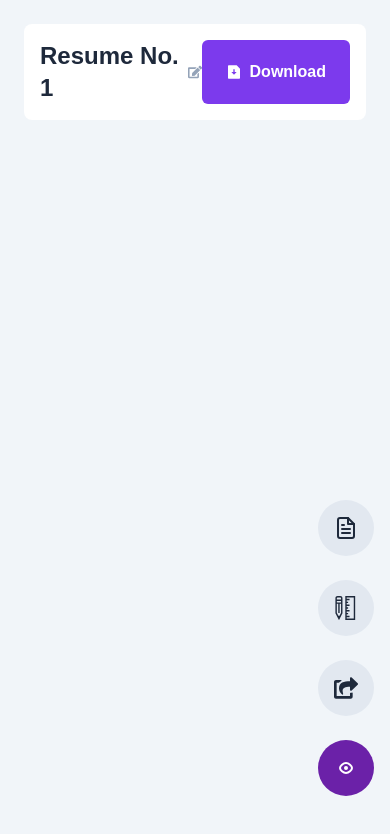
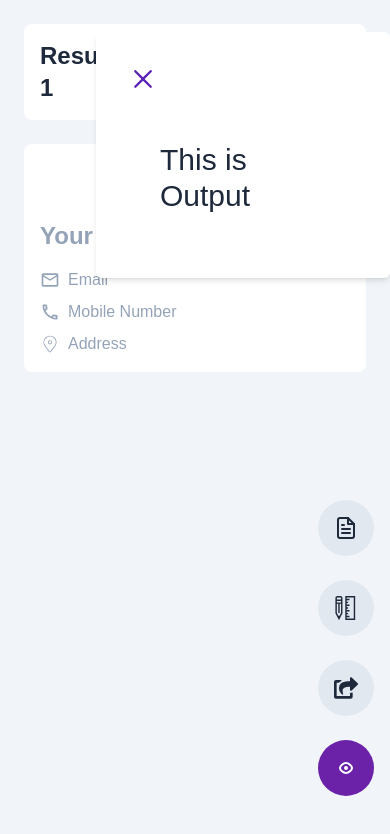
Before and after one commit to gaznafis007/resumake, a Next.js app: page /resumes/create in a window 390 px wide. Both pictures are taken after a click on the element 346 px from the left and 768 px from the top of the page. Shown: the top 834 px of the page. Built offline with nearby package versions, Linux system fonts and the light colour scheme.

Commit message:
Resume Personal Info section and Resume Output layout with responsive functionality implemented

```diff
--- a/src/app/resumes/create/page.jsx
+++ b/src/app/resumes/create/page.jsx
@@ -1,19 +1,41 @@
 "use client";
-import ResumeTitle from '@/components/ResumeTitle/ResumeTitle';
-import SideNav from '@/components/SideNav/SideNav';
-import React, { useState } from 'react';
+import Modal from "@/components/Modal/Modal";
+import ResumeOutput from "@/components/ResumeOutput/ResumeOutput";
+import ResumePersonalInfo from "@/components/ResumePersonalInfo/ResumePersonalInfo";
+import ResumeTitle from "@/components/ResumeTitle/ResumeTitle";
+import SideNav from "@/components/SideNav/SideNav";
+import ResumeInfoProvider from "@/contexts/ResumeInfoProvider";
+
+import React, { useState } from "react";
 
 const Create = () => {
-    const [activeSection, setActiveSection] = useState('')
-    return (
-        <section className='p-6 flex flex-col md:flex-row gap-6'>
-            {/* sideNav */}
-            <SideNav activeSection={activeSection} setActiveSection={setActiveSection}/>
-            <div className="flex flex-col w-full md:w-4/12">
-            <ResumeTitle/>
+  const [activeSection, setActiveSection] = useState("");
+  return (
+    <ResumeInfoProvider>
+      <section className="p-6 flex flex-col md:flex-row gap-6">
+        {/* sideNav */}
+        <SideNav
+          activeSection={activeSection}
+          setActiveSection={setActiveSection}
+        />
+        <div className="flex flex-col w-full md:w-4/12">
+          <ResumeTitle />
+          {/* Resume form */}
+          <ResumePersonalInfo />
+        </div>
+        <ResumeOutput />
+      </section>
+      {activeSection === "view" && (
+        <Modal setOpen={setActiveSection} index={'z-10'} position={'left-24 top-8'}>
+          <section className={`w-full h-full`}>
+            <div className='bg-white rounded-lg p-8'>
+            <h2 className={`text-3xl text-slate-800`}>This is Output</h2>
             </div>
         </section>
-    );
+        </Modal>
+      )}
+    </ResumeInfoProvider>
+  );
 };
 
 export default Create;
--- /dev/null
+++ b/src/components/Button/Button.jsx
@@ -0,0 +1,11 @@
+import React from 'react';
+
+const Button = ({handler, params, children, type, style}) => {
+    return (
+        <button type={type} onClick={ params ? () => handler(params) : handler} className={style}>
+            {children}
+        </button>
+    );
+};
+
+export default Button;
--- a/src/components/Modal/Modal.jsx
+++ b/src/components/Modal/Modal.jsx
@@ -1,11 +1,11 @@
 import React from 'react';
 import { RxCross2 } from 'react-icons/rx';
 
-const Modal = ({open, setOpen, children, position}) => {
+const Modal = ({open, setOpen, children, position, index}) => {
     return (
-        <div className={`rounded-md bg-white fixed ${position} p-8 shadow-md`}>
+        <div className={`rounded-md bg-white fixed ${position} p-8 shadow-md ${index}`}>
             <div className='mr-auto'>
-            <RxCross2 onClick={() =>setOpen(false)} className="text-3xl mb-4 text-violet-800"/>
+            <RxCross2 onClick={() =>setOpen(false)} className="text-3xl mb-4 text-violet-800 cursor-pointer"/>
             </div>
             {children}
         </div>
--- /dev/null
+++ b/src/components/ResumeOutput/ResumeOutput.jsx
@@ -0,0 +1,13 @@
+import React from 'react';
+
+const ResumeOutput = () => {
+    return (
+        <section className={`hidden md:block md:w-1/2 rounded-md shadow-xl`}>
+            <div className='bg-white rounded-lg h-full p-8'>
+            <h2 className={`text-3xl text-slate-800`}>This is Output</h2>
+            </div>
+        </section>
+    );
+};
+
+export default ResumeOutput;
--- /dev/null
+++ b/src/components/ResumePersonalInfo/ResumePersonalInfo.jsx
@@ -0,0 +1,47 @@
+import { useContext } from "react";
+import Button from "../Button/Button";
+import ResumePersonalInfoPlaceholder from "../ResumePersonalInfoPlaceholder/ResumePersonalInfoPlaceholder";
+import { ResumeInfoContext } from "@/contexts/ResumeInfoProvider";
+import { FaEdit } from "react-icons/fa";
+import { RxCross2 } from "react-icons/rx";
+import ResumePersonalInfoForm from "../ResumePersonalInfoForm/ResumePersonalInfoForm";
+
+const ResumePersonalInfo = () => {
+  const {editSection, setEditSection} = useContext(ResumeInfoContext);
+  const handleRemoveEditSection = () =>{
+    setEditSection('')
+  }
+  return (
+    <>
+      <div className="w-full bg-white p-4 rounded-lg mt-6 md:mt-10">
+        <div className="flex justify-end items-end">
+          {editSection === "personalInfo" ? (
+            <Button
+              handler={handleRemoveEditSection}
+              style={
+                "text-white text-xl rounded-full p-3 bg-sky-500 hover:bg-emerald-500 mb-4"
+              }
+            >
+              <RxCross2 />
+            </Button>
+          ) : (
+            <Button
+              handler={setEditSection}
+              params={"personalInfo"}
+              style={
+                "text-white text-xl rounded-full p-3 bg-sky-500 hover:bg-emerald-500 mb-4"
+              }
+            >
+              <FaEdit />
+            </Button>
+          )}
+        </div>
+        {
+          editSection ? <ResumePersonalInfoForm/> : <ResumePersonalInfoPlaceholder/>
+        }
+      </div>
+    </>
+  );
+};
+
+export default ResumePersonalInfo;
--- /dev/null
+++ b/src/components/ResumePersonalInfoForm/ResumePersonalInfoForm.jsx
@@ -0,0 +1,11 @@
+import React from 'react';
+
+const ResumePersonalInfoForm = () => {
+    return (
+        <>
+            <h2 className="text-2xl text-purple-800 font-bold">Enter Your Personal Infos</h2>
+        </>
+    );
+};
+
+export default ResumePersonalInfoForm;
--- /dev/null
+++ b/src/components/ResumePersonalInfoPlaceholder/ResumePersonalInfoPlaceholder.jsx
@@ -0,0 +1,31 @@
+
+import { MdOutlineMail, MdOutlinePhone } from "react-icons/md";
+import { CiLocationOn } from "react-icons/ci";
+
+
+
+const ResumePersonalInfoPlaceholder = () => {
+    return (
+        <>
+        <h1 className="text-2xl font-semibold text-slate-400">
+          Your Full Name
+        </h1>
+        <div className="flex flex-col space-y-2 mt-4 md:mt-6">
+          <div className="flex flex-row items-center space-x-2 text-slate-400 font-thin">
+            <MdOutlineMail className="text-xl" />
+            <p>Email</p>
+          </div>
+          <div className="flex flex-row items-center space-x-2 text-slate-400 font-thin">
+            <MdOutlinePhone className="text-xl" />
+            <p>Mobile Number</p>
+          </div>
+          <div className="flex flex-row items-center space-x-2 text-slate-400 font-thin">
+            <CiLocationOn className="text-xl" />
+            <p>Address</p>
+          </div>
+        </div>
+        </>
+    );
+};
+
+export default ResumePersonalInfoPlaceholder;
--- a/src/components/ResumeTitle/ResumeTitle.jsx
+++ b/src/components/ResumeTitle/ResumeTitle.jsx
@@ -15,7 +15,7 @@ const ResumeTitle = () => {
         setEdit(false);
     }
     return (
-        <div className='w-full bg-white p-4 rounded-lg flex flex-row justify-between'>
+        <section className='w-full bg-white p-4 rounded-lg flex flex-row justify-between'>
             <div className='flex flex-row space-x-2 items-center'>
             {
                 edit ? (
@@ -37,7 +37,7 @@ const ResumeTitle = () => {
                     <h2>Download</h2>
                 </div>
             </DefaultButton>
-        </div>
+        </section>
     );
 };
 
--- a/src/components/SideNav/SideNav.jsx
+++ b/src/components/SideNav/SideNav.jsx
@@ -50,7 +50,7 @@ const SideNav = ({ activeSection, setActiveSection }) => {
         </div>
         </div>
       </section>
-      <div className="fixed flex flex-col space-y-6 bottom-12 right-4 md:hidden">
+      <div className="fixed flex flex-col space-y-6 bottom-12 z-30 right-4 md:hidden">
       <div
           onClick={() => setActiveSection("content")}
           className={`flex flex-col cursor-pointer items-center p-4 rounded-full ${
--- /dev/null
+++ b/src/contexts/ResumeInfoProvider.jsx
@@ -0,0 +1,20 @@
+"use client"
+import React, { createContext, useState } from 'react';
+
+export const ResumeInfoContext = createContext()
+const ResumeInfoProvider = ({
+    children
+}) => {
+    const [editSection, setEditSection] = useState(null)
+    const value ={
+        editSection,
+        setEditSection
+    }
+    return (
+        <ResumeInfoContext.Provider value={value}>
+            {children}
+        </ResumeInfoContext.Provider>
+    );
+};
+
+export default ResumeInfoProvider;
```
